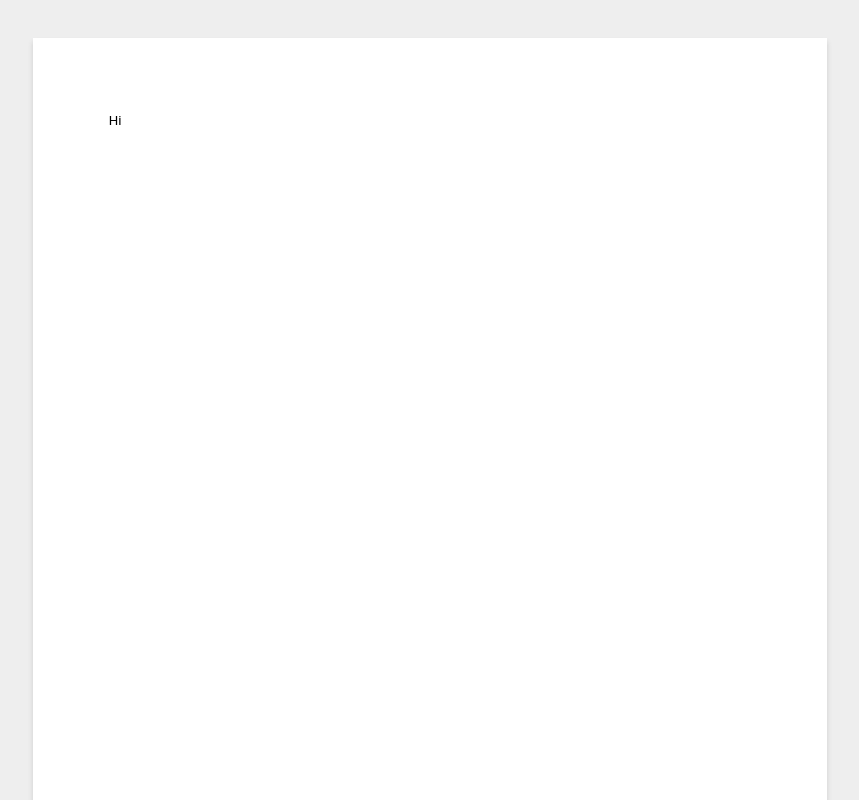
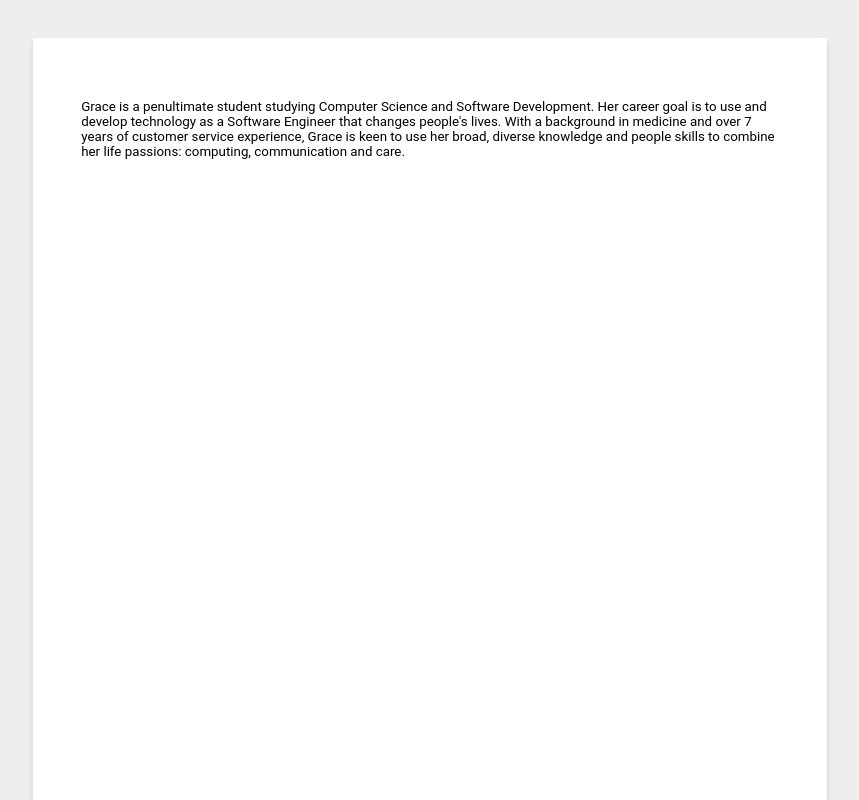
Before and after one commit to gracefry/CV, a plain HTML site: page index.html in a window 1280 px wide. Shown: the top 800 px of the page, without its empty margins (210-1069 px from the left). Drawn offline with Linux system fonts and the light colour scheme.

Commit message:
Add objective text only

```diff
--- a/index.html
+++ b/index.html
@@ -9,7 +9,23 @@
 </head>
 <body>
     <div class="page">
-        <div class="page-inner">Hi</div>
+        <div class="page-inner">
+            <div class="header"></div>
+            <div class="objective">
+                <p>
+                    Grace is a penultimate student studying Computer Science and
+                    Software Development. Her career goal is to use and develop
+                    technology as a Software Engineer that changes people's lives.
+                    With a background in medicine and over 7 years of customer
+                    service experience, Grace is keen to use her broad, diverse
+                    knowledge and people skills to combine her life passions:
+                    computing, communication and care.
+                </p>
+            </div>
+            <div class="section" id="education"></div>
+            <div class="section" id="experience"></div>
+            <div class="section" id="projects"></div>
+        </div>
     </div>
 </body>
 </html>
--- a/style.css
+++ b/style.css
@@ -24,8 +24,9 @@ html, body {
     box-shadow: 0 4px 5px rgb(75 75 75 / 20%);
     width: 21cm;
     min-height: 29.7cm;
-    padding: 2cm;
+    padding: 0.5in;
     margin: auto;
+    overflow-wrap: break-word;
 }
 
 @media print {
```
